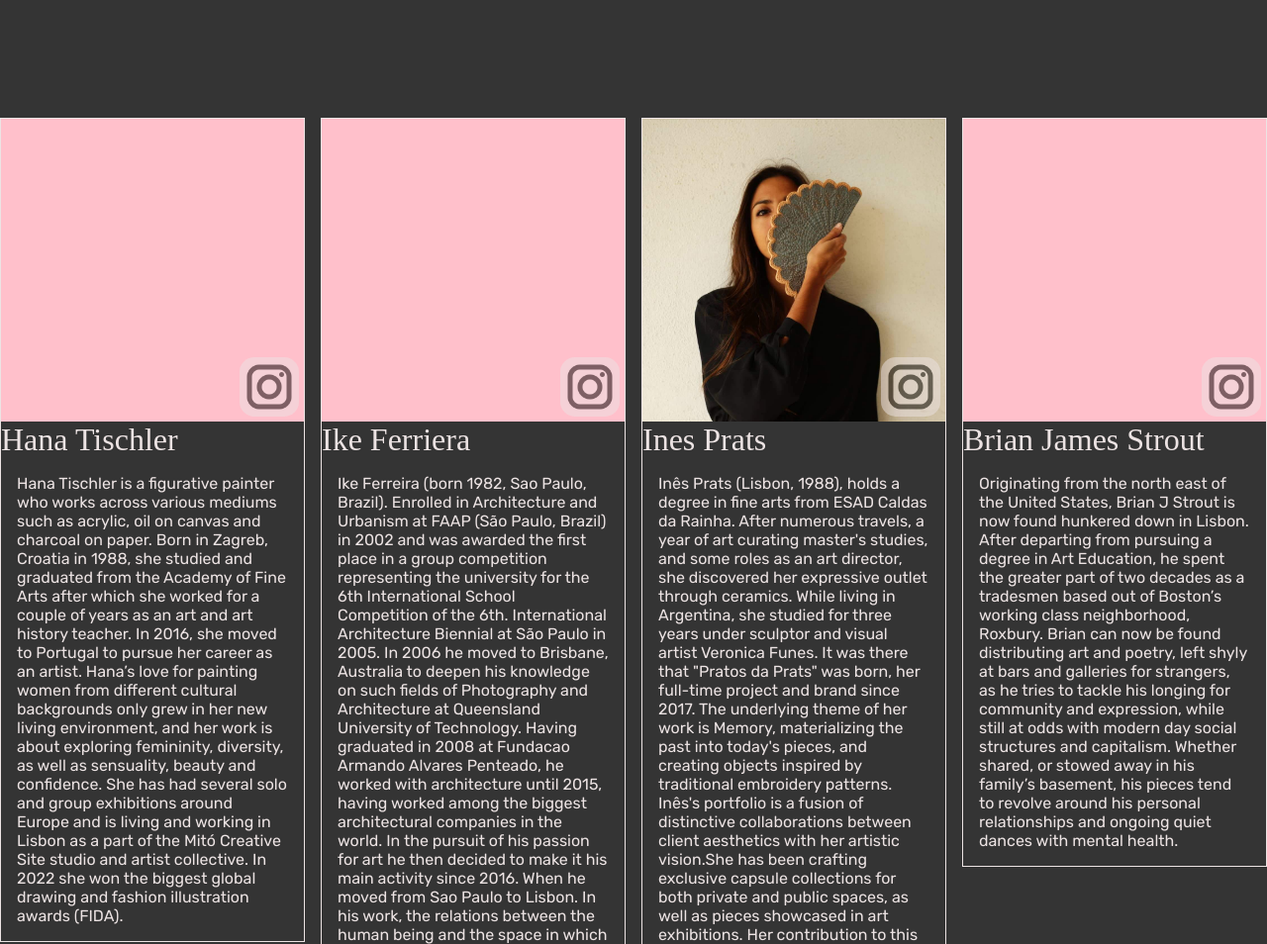
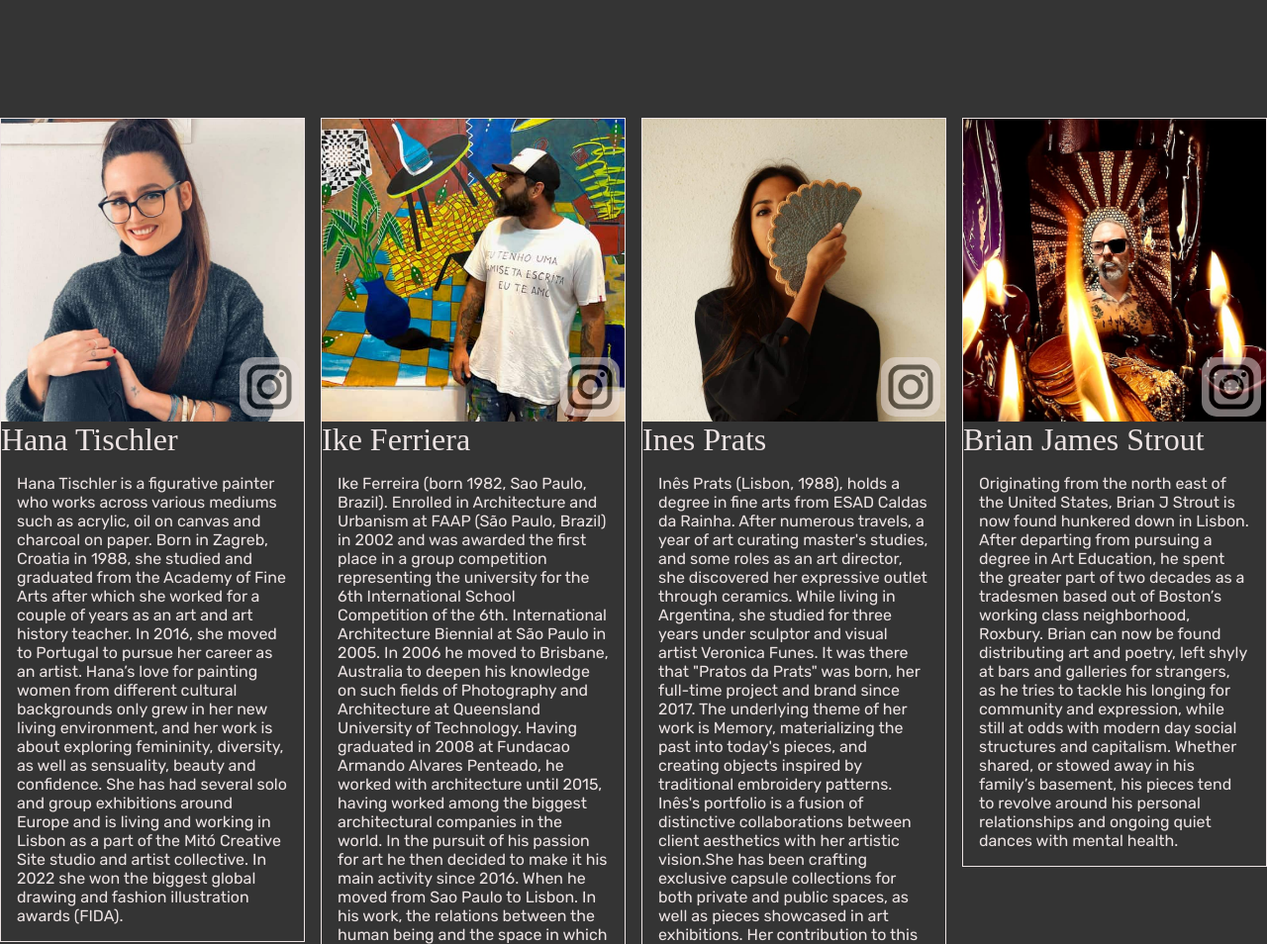
Before and after one commit to BrianStrout/hiive, a website: page draft.html in a window 1280 px wide. Shown: the part 1920-2874 px from the top of the page at 99% size. Drawn offline with nearby package versions, Linux system fonts and the light colour scheme.

Commit message:
fixed img ext

```diff
--- a/src/css/_main.scss
+++ b/src/css/_main.scss
@@ -242,12 +242,12 @@ p {
   }
   &.hana {
     .picture {
-      background-image: url("./src/lonelyImages/hana.jpeg");
+      background-image: url("./src/lonelyImages/hana.jpg");
     }
   }
   &.ike {
     .picture {
-      background-image: url("./src/lonelyImages/ike.jpeg");
+      background-image: url("./src/lonelyImages/ike.jpg");
     }
   }
   &.ines {
@@ -257,7 +257,7 @@ p {
   }
   &.brian {
     .picture {
-      background-image: url("./src/lonelyImages/brian.png");
+      background-image: url("./src/lonelyImages/brian.jpg");
     }
   }
   &.mami {
@@ -267,12 +267,12 @@ p {
   }
   &.artroom {
     .picture {
-      background-image: url("./src/lonelyImages/arpic.png");
+      background-image: url("./src/lonelyImages/arpic.jpg");
     }
   }
   &.hiive {
     .picture {
-      background-image: url("./src/lonelyImages/hiive logo font.png");
+      background-image: url("./src/lonelyImages/hiive logo font.jpg");
     }
   }
 }
```
Also changed, not shown: index.css, 1 other file.
